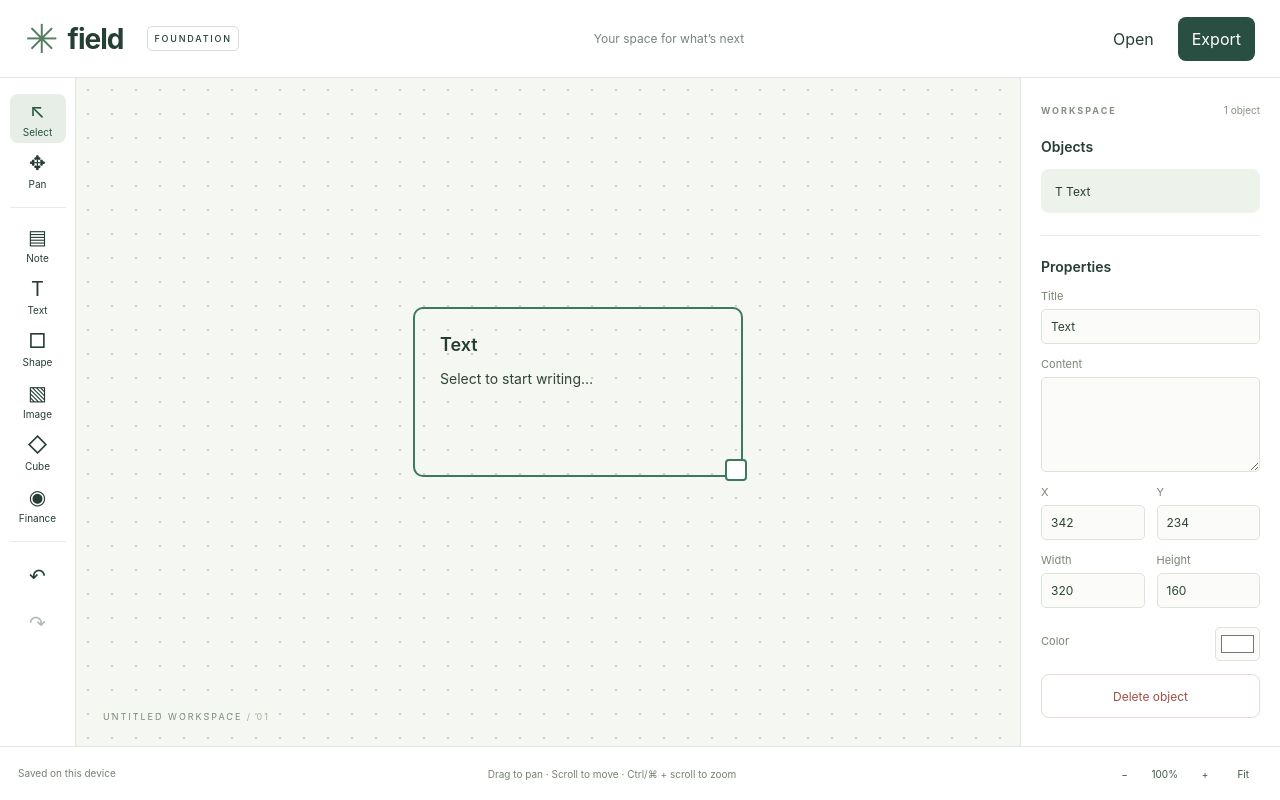
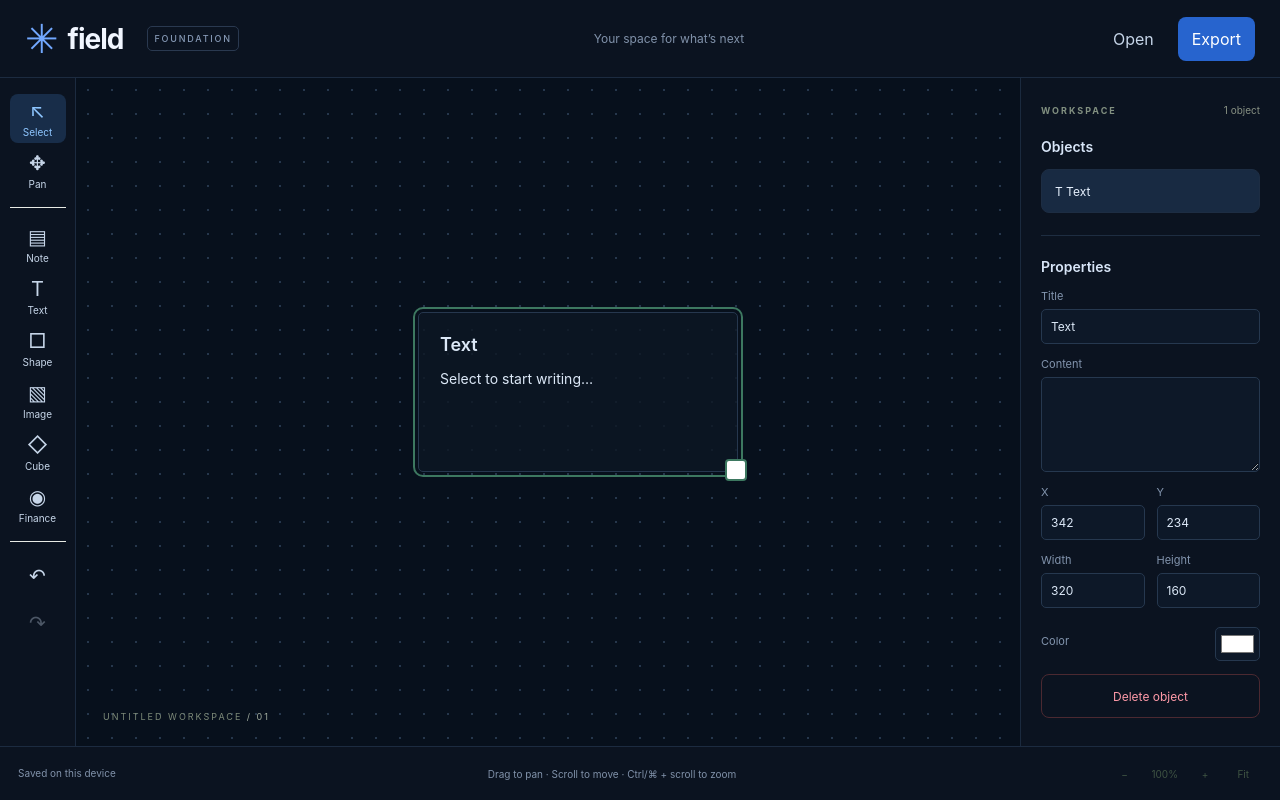
Before and after one commit to RicardoGV2/dashboards, a website built with Vite: page apps/web/index.html in a window 1280 px wide. Both pictures are taken after a click on the button "T Text". Built offline with nearby package versions, Linux system fonts and the light colour scheme.

Commit message:
Decouple dark theme from finance feature state

```diff
--- a/apps/web/style.css
+++ b/apps/web/style.css
@@ -1195,113 +1195,113 @@
   line-height: 1.5;
 }
 
-body.finance-mode {
+body.app-theme-dark {
   color: #dbe8f8;
   background: #070d17;
 }
-body.finance-mode header,
-body.finance-mode .tools,
-body.finance-mode aside,
-body.finance-mode footer {
+body.app-theme-dark header,
+body.app-theme-dark .tools,
+body.app-theme-dark aside,
+body.app-theme-dark footer {
   border-color: #1c2b40;
   background: #0b1320;
   color: #c6d5e8;
 }
-body.finance-mode .brand {
+body.app-theme-dark .brand {
   color: #f1f6ff;
 }
-body.finance-mode .brand-icon {
+body.app-theme-dark .brand-icon {
   color: #72a8ff;
 }
-body.finance-mode .alpha {
+body.app-theme-dark .alpha {
   border-color: #2a3950;
   color: #8699b5;
 }
-body.finance-mode .workspace-title,
-body.finance-mode footer {
+body.app-theme-dark .workspace-title,
+body.app-theme-dark footer {
   color: #8192aa;
 }
-body.finance-mode .primary {
+body.app-theme-dark .primary {
   background: #2764ce;
 }
-body.finance-mode button:hover {
+body.app-theme-dark button:hover {
   background: #16263d;
 }
-body.finance-mode .tools [aria-pressed="true"] {
+body.app-theme-dark .tools [aria-pressed="true"] {
   background: #182d49;
   color: #8ec6ff;
 }
-body.finance-mode #viewport {
+body.app-theme-dark #viewport {
   background-color: #07101c;
   background-image: radial-gradient(#26374c 1px, transparent 1px);
 }
-body.finance-mode aside {
+body.app-theme-dark aside {
   border-left-color: #1b2a3e;
 }
-body.finance-mode aside h2,
-body.finance-mode .aside-heading {
+body.app-theme-dark aside h2,
+body.app-theme-dark .aside-heading {
   color: #d8e5f7;
 }
-body.finance-mode #object-list button {
+body.app-theme-dark #object-list button {
   border-color: #1d2d43;
   color: #a8bad0;
 }
-body.finance-mode #object-list button[aria-pressed="true"] {
+body.app-theme-dark #object-list button[aria-pressed="true"] {
   background: #182a42;
   color: #e8f2ff;
 }
-body.finance-mode label {
+body.app-theme-dark label {
   color: #8395ae;
 }
-body.finance-mode input,
-body.finance-mode textarea,
-body.finance-mode select {
+body.app-theme-dark input,
+body.app-theme-dark textarea,
+body.app-theme-dark select {
   border-color: #26384f;
   background: #0d1828;
   color: #dce8f7;
 }
-body.finance-mode .finance-details {
+body.app-theme-dark .finance-details {
   border-color: #253750;
   background: #0d1929;
 }
-body.finance-mode .finance-inspector-row {
+body.app-theme-dark .finance-inspector-row {
   border-color: #1e3047;
   color: #8294ac;
 }
-body.finance-mode .finance-inspector-row strong,
-body.finance-mode .finance-inspector-section,
-body.finance-mode .finance-bank-row strong {
+body.app-theme-dark .finance-inspector-row strong,
+body.app-theme-dark .finance-inspector-section,
+body.app-theme-dark .finance-bank-row strong {
   color: #dbe7f5;
 }
-body.finance-mode .finance-inspector-hint {
+body.app-theme-dark .finance-inspector-hint {
   background: #111f34;
   color: #8ca0bd;
 }
-body.finance-mode .finance-role-pill {
+body.app-theme-dark .finance-role-pill {
   background: #17335c;
   color: #94c5ff;
 }
-body.finance-mode .finance-demo-pill {
+body.app-theme-dark .finance-demo-pill {
   background: #123728;
   color: #72e7af;
 }
-body.finance-mode .divider {
+body.app-theme-dark .divider {
   border-color: #1e2d41;
 }
-body.finance-mode .danger {
+body.app-theme-dark .danger {
   border-color: #4b2931;
   color: #ff9aa8;
 }
-body.finance-mode .canvas-node.text h2,
-body.finance-mode .canvas-node.text p {
+body.app-theme-dark .canvas-node.text h2,
+body.app-theme-dark .canvas-node.text p {
   color: #dce8f7;
 }
-body.finance-mode .canvas-node.text {
+body.app-theme-dark .canvas-node.text {
   background: #0d1724cc;
   border-color: #26374e;
 }
-body.finance-mode .animation-controls,
-body.finance-mode .asset-info {
+body.app-theme-dark .animation-controls,
+body.app-theme-dark .asset-info {
   border-color: #26384f;
   background: #101d2e;
   color: #9aacc2;
```
